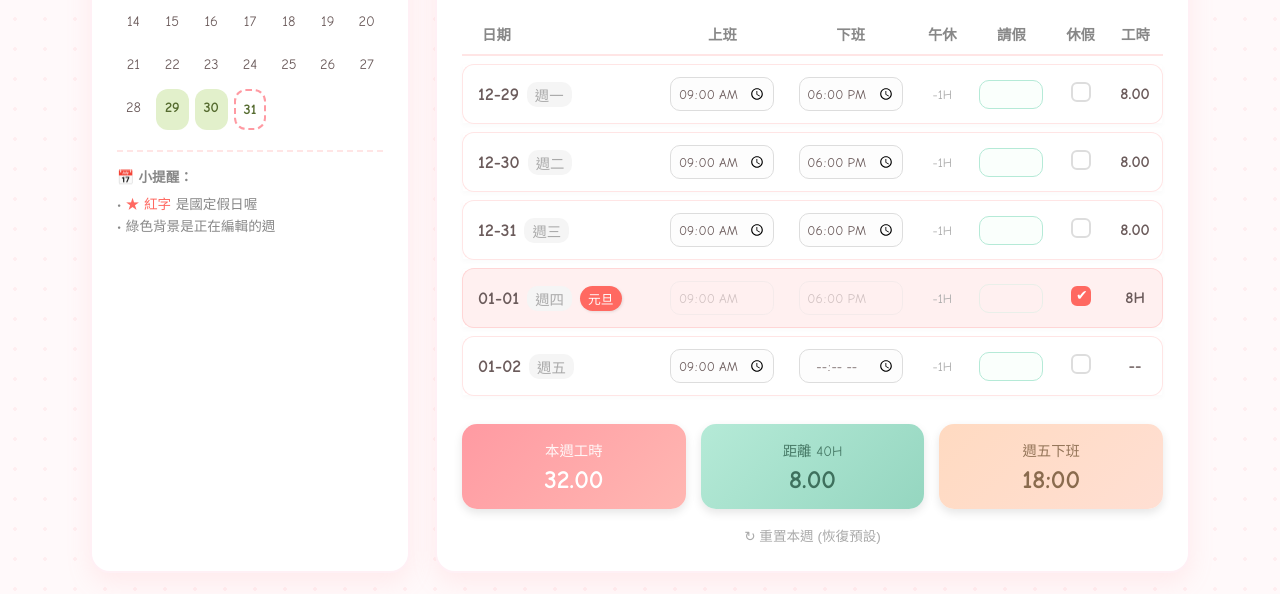
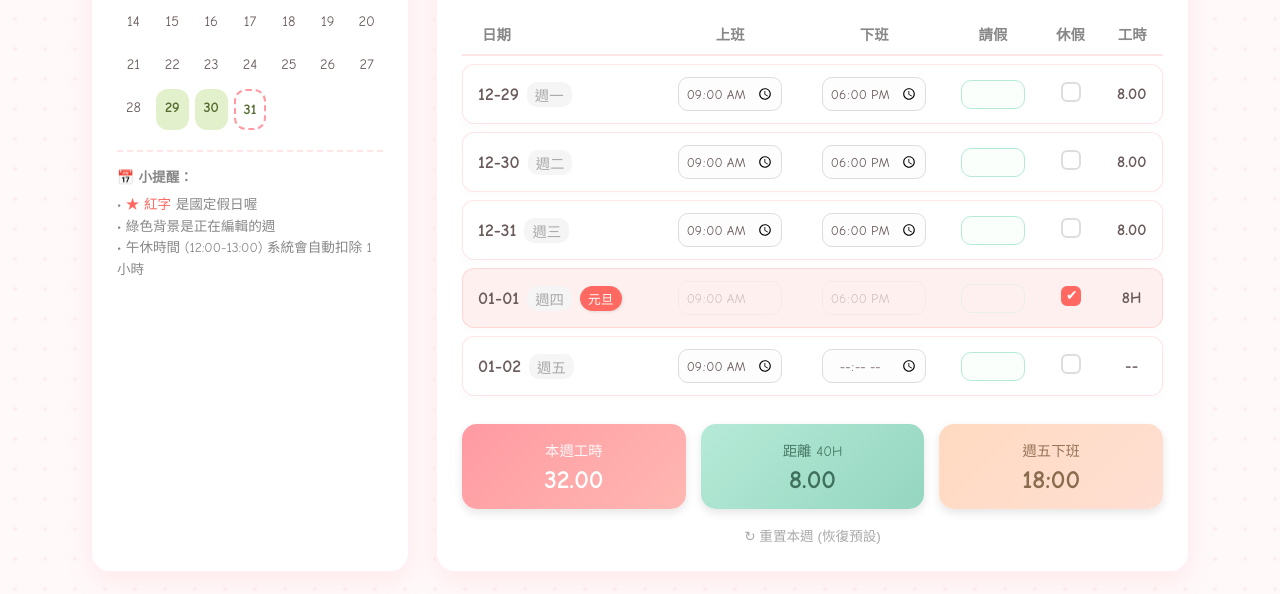
Before and after one commit to elia1306/workhour, a plain HTML site: page index.html in a window 1280 px wide. Shown: the part 206-800 px from the top of the page. Drawn offline with Linux system fonts and the light colour scheme.

Commit message:
Update index.html

```diff
--- a/index.html
+++ b/index.html
@@ -130,7 +130,7 @@
 
         input { font-family: inherit; }
 
-        /* 增加：Disabled 狀態的統一樣式 */
+        /* Disabled 狀態統一樣式 */
         input:disabled {
             background-color: transparent !important;
             opacity: 0.3;
@@ -188,6 +188,7 @@
             <div style="margin-bottom:5px;">📅 <b>小提醒：</b></div>
             • <span style="color:var(--holiday);">★ 紅字</span> 是國定假日喔<br>
             • 綠色背景是正在編輯的週<br>
+            • 午休時間 (12:00-13:00) 系統會自動扣除 1 小時<br>
         </div>
     </div>
 
@@ -215,7 +216,6 @@
                     <th width="28%" style="text-align:left; padding-left:20px;">日期</th>
                     <th>上班</th>
                     <th>下班</th>
-                    <th>午休</th>
                     <th>請假</th>
                     <th>休假</th>
                     <th>工時</th>
@@ -343,11 +343,11 @@
                 </div>
             `;
 
+            // 移除：<td>...-1H...</td>
             tr.innerHTML = `
                 <td style="text-align:left;">${dateHTML}</td>
                 <td><input type="time" class="inp-s" value="09:00" onchange="update()"></td>
                 <td><input type="time" class="inp-e" value="18:00" onchange="update()"></td>
-                <td style="color:#aaa; font-size:0.8em;">-1H</td>
                 <td><input type="number" class="inp-l leave-inp" min="0" max="8" step="0.5" onchange="update()"></td>
                 <td><input type="checkbox" class="inp-h" onchange="update()"></td>
                 <td class="res-h" style="font-weight:bold; color:var(--text);">0.00</td>
@@ -381,7 +381,6 @@
                 tr.classList.add('mode-holiday');
                 dayMins = 480;
                 res.textContent = "8H";
-                // 修正：僅設定屬性，外觀由 CSS input:disabled 控制
                 inps.forEach(k => k.disabled = true);
             } else {
                 inps.forEach(k => k.disabled = false);
```
